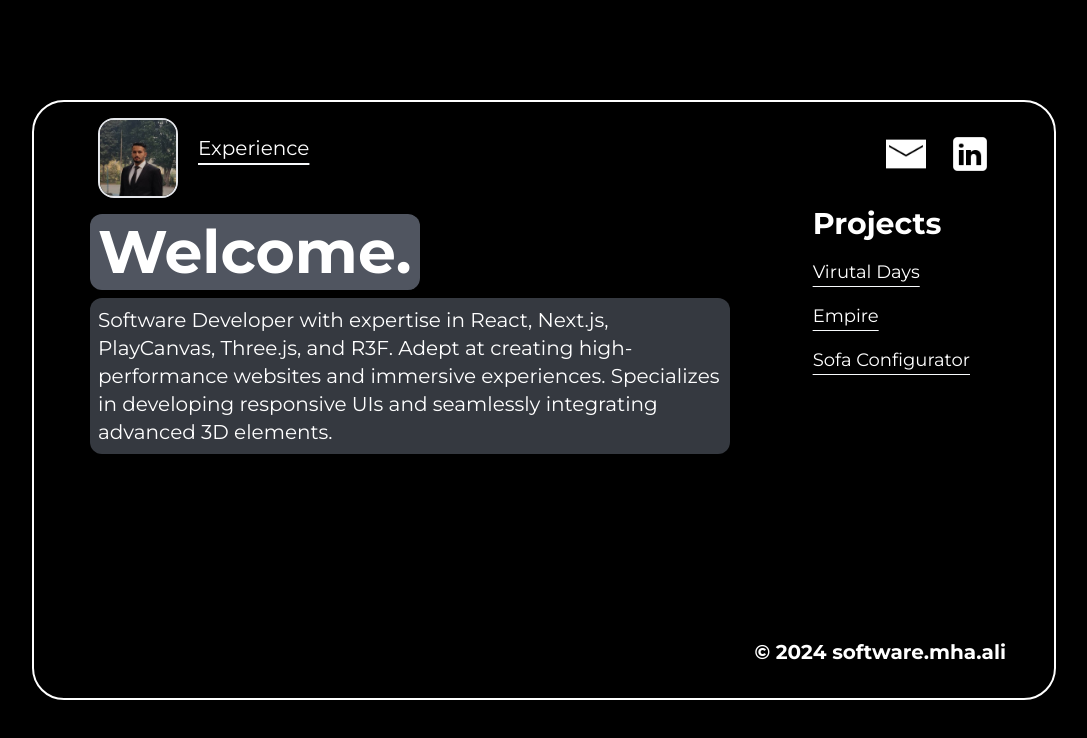
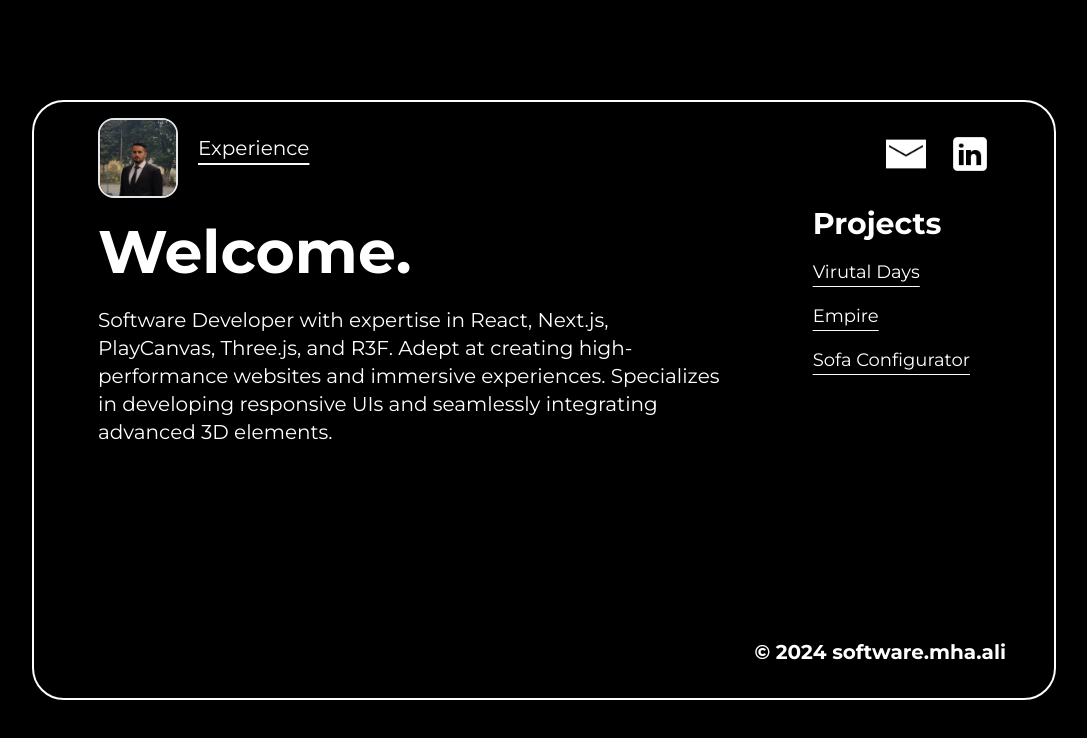
Before and after one commit to software-mha/software-mha.github.io, a React (Vite) app: page / in a window 1280 px wide. Shown: the top 738 px of the page, without its empty margins (96-1183 px from the left). Built offline with nearby package versions, Linux system fonts and the light colour scheme.

Commit message:
update theme

```diff
--- a/tailwind.config.js
+++ b/tailwind.config.js
@@ -7,7 +7,7 @@ export default {
   theme: {
     extend: {
       colors:{
-        'ThemeBg':"#6b7280"
+        'ThemeBg':"transparent"
       }
     },
   },
```
